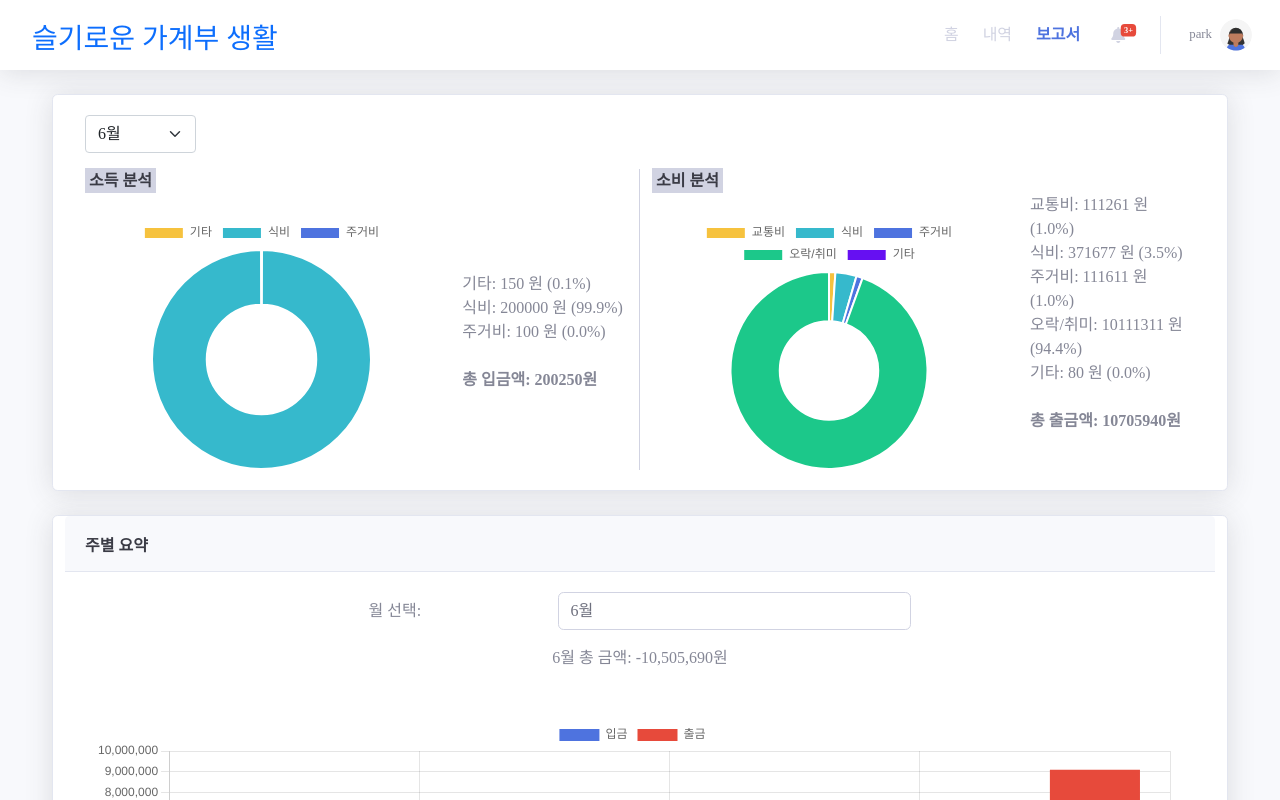
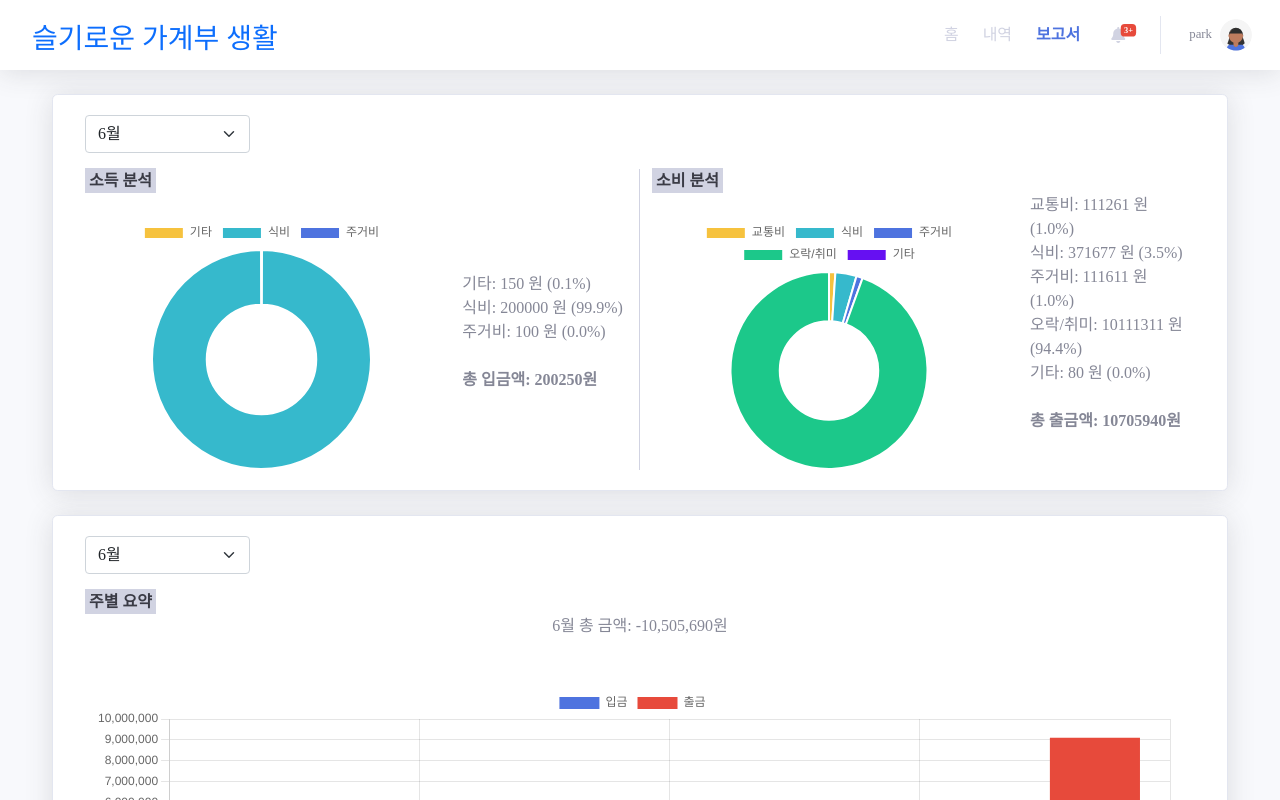
Before and after one commit to isj0228/sulgasaeng, a Vue app in the folder Skeleton_project/: page /chart in a window 1280 px wide. Shown: the top 800 px of the page. Built offline with nearby package versions, Linux system fonts and the light colour scheme; data requests are answered from the project's data file; a web font is replaced by a local one.

Commit message:
select 크기 조정

```diff
--- a/Skeleton_project/src/components/chart/BarChart.vue
+++ b/Skeleton_project/src/components/chart/BarChart.vue
@@ -1,17 +1,15 @@
 <template>
   <div class="card shadow mb-4">
-    <div class="card-header py-3">
-      <h6 class="card-title mb-0 mt-1">주별 요약</h6>
-    </div>
     <div class="card-body">
-      <div class="form-group row justify-content-center">
-        <label for="selectMonth" class="col-sm-2 col-form-label">월 선택:</label>
-        <div class="col-sm-4">
-          <select id="selectMonth" class="form-control" v-model="selectedMonth" @change="fetchData">
+      <div class="row mb-3">
+        <div class="col-lg-2">
+          <select id="selectMonth" class="form-select" v-model="selectedMonth" @change="fetchData">
             <option v-for="(month, index) in months" :key="index" :value="month">{{ month }}</option>
           </select>
         </div>
       </div>
+
+      <span class="card-title mb-0 mt-1 bg-gray-400 p-1">주별 요약</span>
 
       <div class="text-center mb-4">{{ selectedMonth }} 총 금액: {{ totalMonthlyAmount.toLocaleString() }}원</div>
 
@@ -70,7 +68,7 @@ export default {
     },
     // 월 이름 배열 반환
     getMonthNames() {
-      return ["1월", "2월", "3월", "4월", "5월", "6월","7월","8월","9월", "10월","11월","12월"];
+      return ["1월", "2월", "3월", "4월", "5월", "6월", "7월", "8월", "9월", "10월", "11월", "12월"];
     },
     // 날짜로부터 월 이름을 추출
     getMonthNameFromDate(date) {
--- a/Skeleton_project/src/components/chart/PieCombined.vue
+++ b/Skeleton_project/src/components/chart/PieCombined.vue
@@ -2,14 +2,14 @@
   <div class="row">
     <div class="card shadow mb-4">
       <div class="card-body">
-        <div class="mb-3">
-          <!-- 월별 선택이 가능하도록 -->
-          <select class="form-select select-month" v-model="selectedMonth" @change="fetchData">
-            <option v-for="month in months" :key="month" :value="month">{{ month }}</option>
-          </select>
+        <div class="row mb-3">
+          <div class="col-lg-2">
+            <select class="form-select" v-model="selectedMonth" @change="fetchData">
+              <option v-for="month in months" :key="month" :value="month">{{ month }}</option>
+            </select>
+          </div>
         </div>
         <div class="row">
-
           <div class="col-lg-6 border-right-lg">
             <div class="row align-items-center">
               <div class="col-lg-8">
@@ -200,13 +200,9 @@ export default {
   flex: 1;
 }
 
-.select-month {
-  width: 10%;
-}
-
 @media (min-width: 992px) {
   .border-right-lg {
-    border-right: 1px solid #d1d3e2 ;
+    border-right: 1px solid #d1d3e2;
     /* 원하는 색상으로 변경 */
   }
 }
--- a/Skeleton_project/src/pages/Chart.vue
+++ b/Skeleton_project/src/pages/Chart.vue
@@ -1,8 +1,5 @@
 <template>
   <PieCombined />
-  <!-- <div class="row">
-    <PieCombined />
-  </div> -->
   <div class="row">
     <BarChart />
   </div>
```
